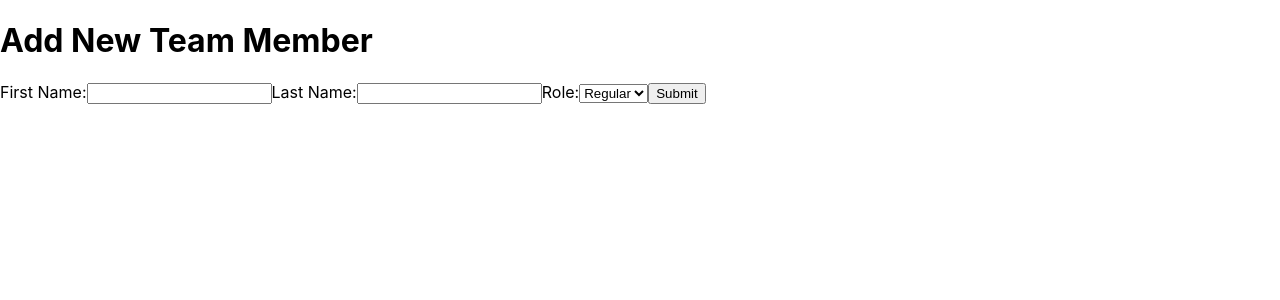
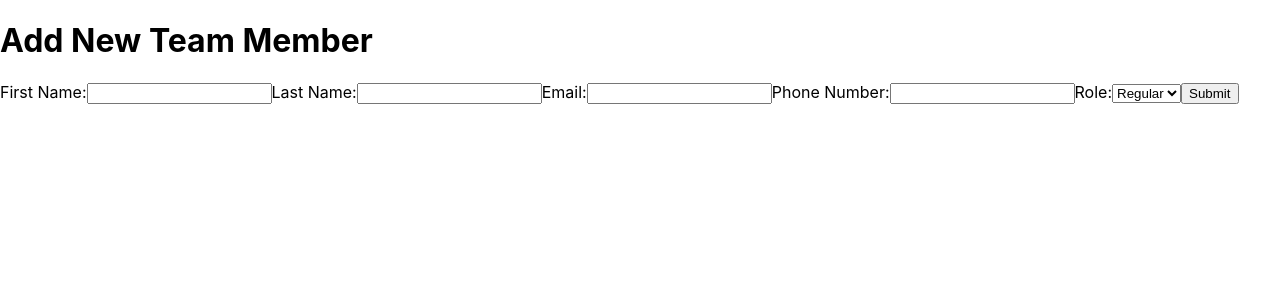
Before and after one commit to nrao04/team-member-management, a React (Create React App) app in the folder frontend/: page /add in a window 1280 px wide. Shown: the top 300 px of the page. Built offline with nearby package versions, Linux system fonts and the light colour scheme.

Commit message:
currently fixing issues with link between backend and frontend

```diff
--- a/frontend/src/components/teamForm.js
+++ b/frontend/src/components/teamForm.js
@@ -2,7 +2,7 @@ import React, {useState} from 'react';
 
 // form component for adding or editing team members
 // accepts opt initial data to prefill form
-const TeamForm = ({onSubmit, initialData = {first_name: '', last_name: '', role: ''} }) => {
+const TeamForm = ({onSubmit, initialData = {first_name: '', last_name: '', email: '', phone_number: '', role: ''} }) => {
     // local state for form fields
     const [formData, setFormData] = useState(initialData);
 
@@ -28,6 +28,12 @@ const TeamForm = ({onSubmit, initialData = {first_name: '', last_name: '', role:
             <label>Last Name:</label>
             <input type = "text" name = "last_name" value = {formData.last_name} onChange = {formFieldChange} required />
 
+            <label>Email:</label>
+            <input type="email" name="email" value={formData.email} onChange={formFieldChange} required />
+
+            <label>Phone Number:</label>
+            <input type="text" name="phone_number" value={formData.phone_number} onChange={formFieldChange} required />
+
             <label>Role:</label>
             <select name = "role" value = {formData.role} onChange = {formFieldChange}>
                 <option value = "regular">Regular</option>
--- a/frontend/src/pages/addPage.js
+++ b/frontend/src/pages/addPage.js
@@ -10,11 +10,11 @@ const AddPage = () => {
     // funct to handle form submission
     const handleSubmit = (newMember) => {
         // send POST req to backend API to add new member
-        axios.post('http://127.0.0.1:8000/api/teammembers/', newMember)
+        axios.post('http://127.0.0.1:8000/api/team-members/', newMember)
             // redirects user back to home page (ran successfully)
             .then(() => navigate('/'))
             // logs errors during req
-            .catch(error => console.error(error));
+            .catch(error => console.error("Error:", error.response.data));
     };
 
     return (
--- a/frontend/src/pages/listPage.js
+++ b/frontend/src/pages/listPage.js
@@ -14,7 +14,7 @@ const ListPage = () => {
 
     useEffect(() => {
         // fetch list of members from API
-        axios.get('http://127.0.0.1:8000/api/teammembers/')
+        axios.get('http://127.0.0.1:8000/api/team-members/')
             // redirects user back to home page (ran successfully)
             .then(response => setMembers(response.data))
             // logs errors during req
```
Also changed, not shown: 2 other files (tests, documents, lock files or other folders).
